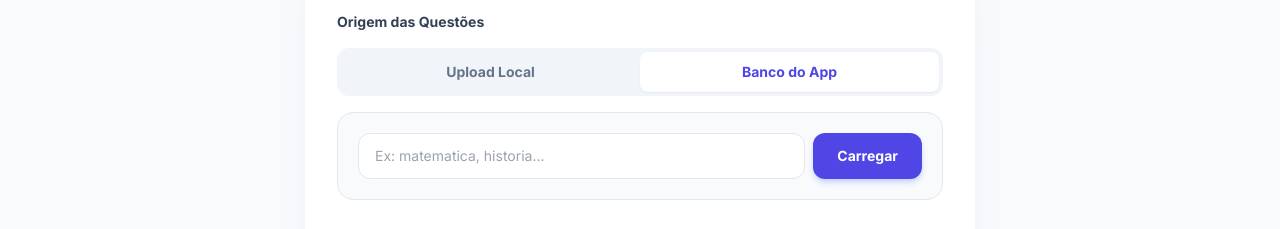
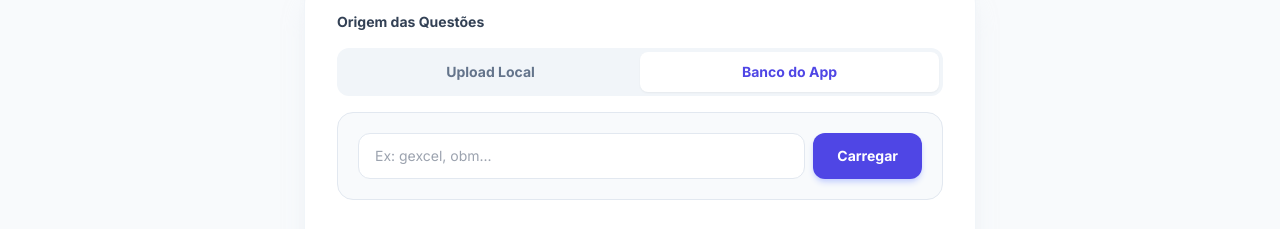
Before and after one commit to crysthian/QueimaSG, a React (Vite) app: page / in a window 1280 px wide. Both pictures are taken after a click on the button "Banco do App". Shown: the part 226-455 px from the top of the page. Built offline with nearby package versions, Linux system fonts and the light colour scheme.

Commit message:
Ajuste do local de acesso das questões no servidor

```diff
--- a/src/components/QuizSetup.tsx
+++ b/src/components/QuizSetup.tsx
@@ -74,7 +74,7 @@ export const QuizSetup: React.FC<QuizSetupProps> = ({ onStart }) => {
     setIsLoading(true);
     setError(null);
     try {
-      const response = await fetch(`public/${disciplineName.toLowerCase().trim()}.json`);
+      const response = await fetch(`${disciplineName.toLowerCase().trim()}.json`);
       if (!response.ok) {
         throw new Error("Arquivo da disciplina não encontrado no servidor.");
       }
@@ -147,7 +147,7 @@ export const QuizSetup: React.FC<QuizSetupProps> = ({ onStart }) => {
                 <div className="flex gap-2">
                   <input
                     type="text"
-                    placeholder="Ex: matematica, historia..."
+                    placeholder="Ex: gexcel, obm..."
                     value={disciplineName}
                     onChange={(e) => setDisciplineName(e.target.value)}
                     className={`${inputBaseStyles} py-2.5 text-sm`}
```
